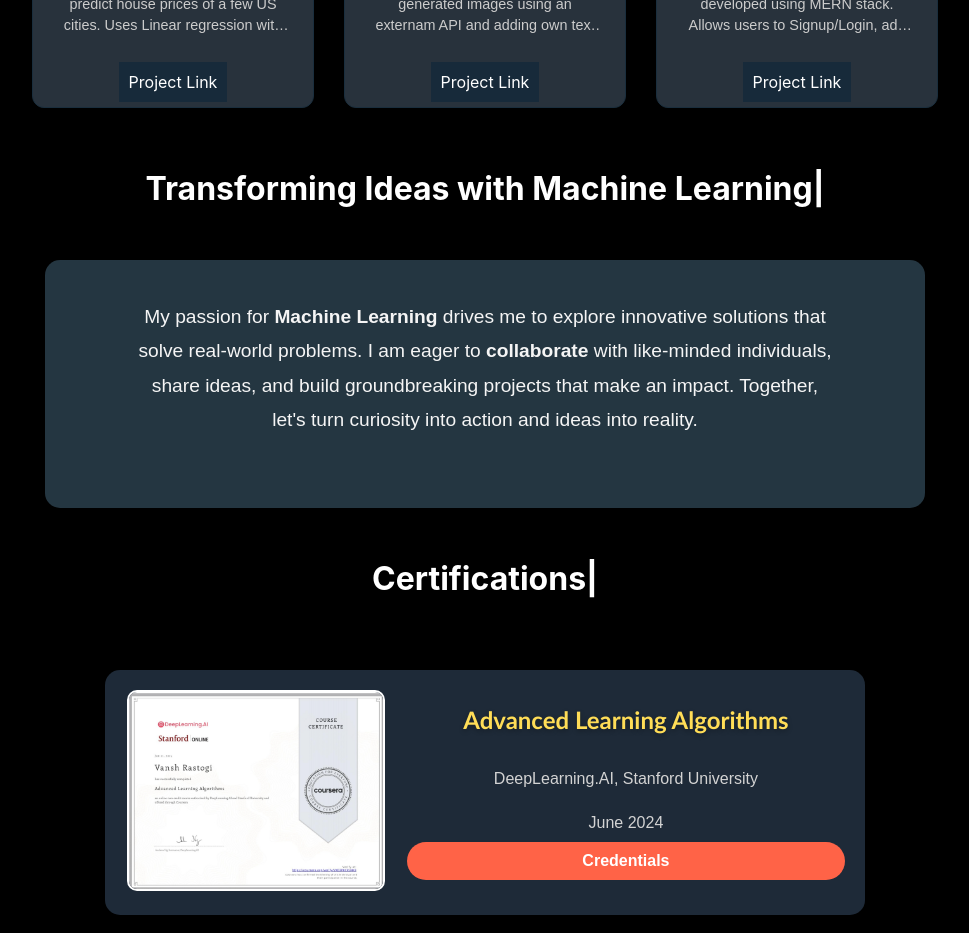
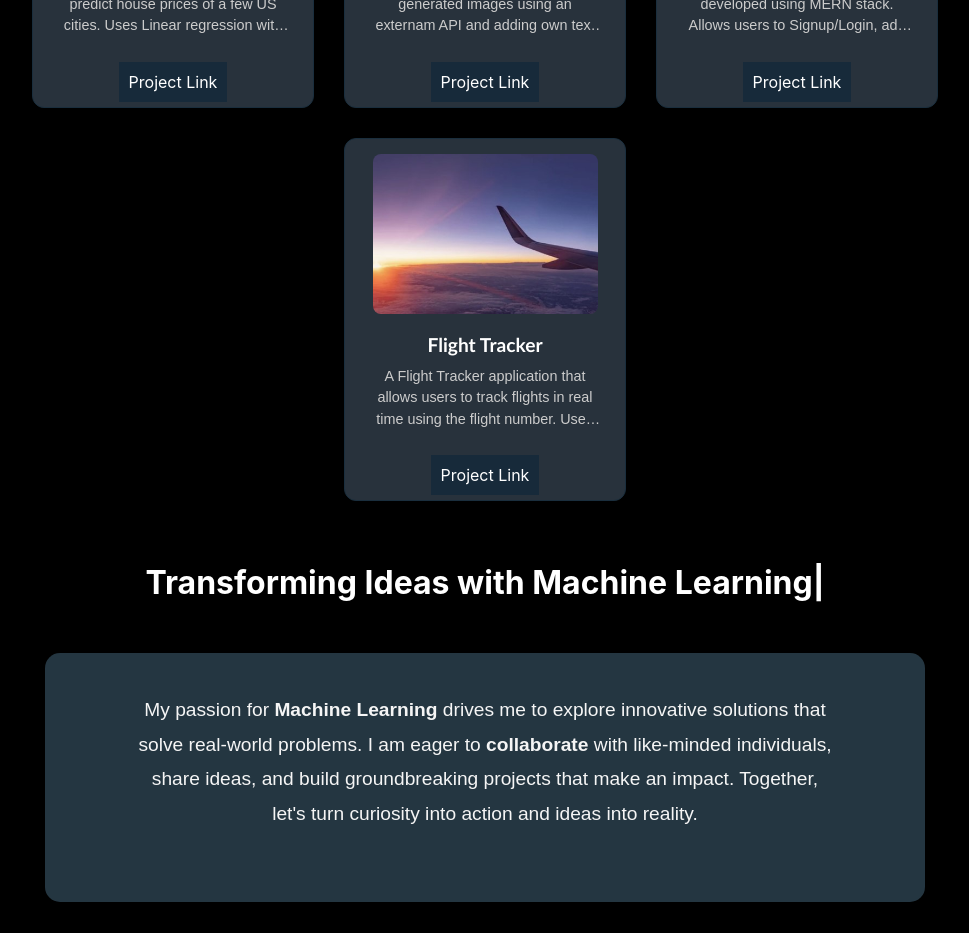
Before and after one commit to VanshR04/personal-site, a React (Create React App) app: page / in a window 1280 px wide. Shown: the part 1240-2173 px from the top of the page, without its empty margins (155-1124 px from the left). Built offline with nearby package versions, Linux system fonts and the light colour scheme; the HTML template or start-up script is replaced by a standard one.

Commit message:
flight-app

```diff
--- a/src/Description.js
+++ b/src/Description.js
@@ -28,12 +28,13 @@
         name: 'Doubtnet',
         description: 'A full stack web application developed using MERN stack. Allows users to Signup/Login, add and delete doubts. Users can eve reply to other users doubts',
         link: 'https://doubtnet.onrender.com/'
+    },
+    {
+        image : require('./bg.jpg'),
+        name : 'Flight Tracker',
+        description: 'A Flight Tracker application that allows users to track flights in real time using the flight number. Used AviationStack API for this build.',
+        link : 'https://live-flight-status.onrender.com'
     }
-    // }, {
-    //     name: 'To-Do React App',
-    //     description: 'A simple rect app that allows users to create a To-Do list. Uses the advantage of the browser local storage. Primarily developed as a chrome extension.',
-    //     link: 'https://github.com/VanshR04/Todo-React-App'
-    // }
     ]
 
     return (<>
```
Also changed, not shown: src/bg.jpg (added).
